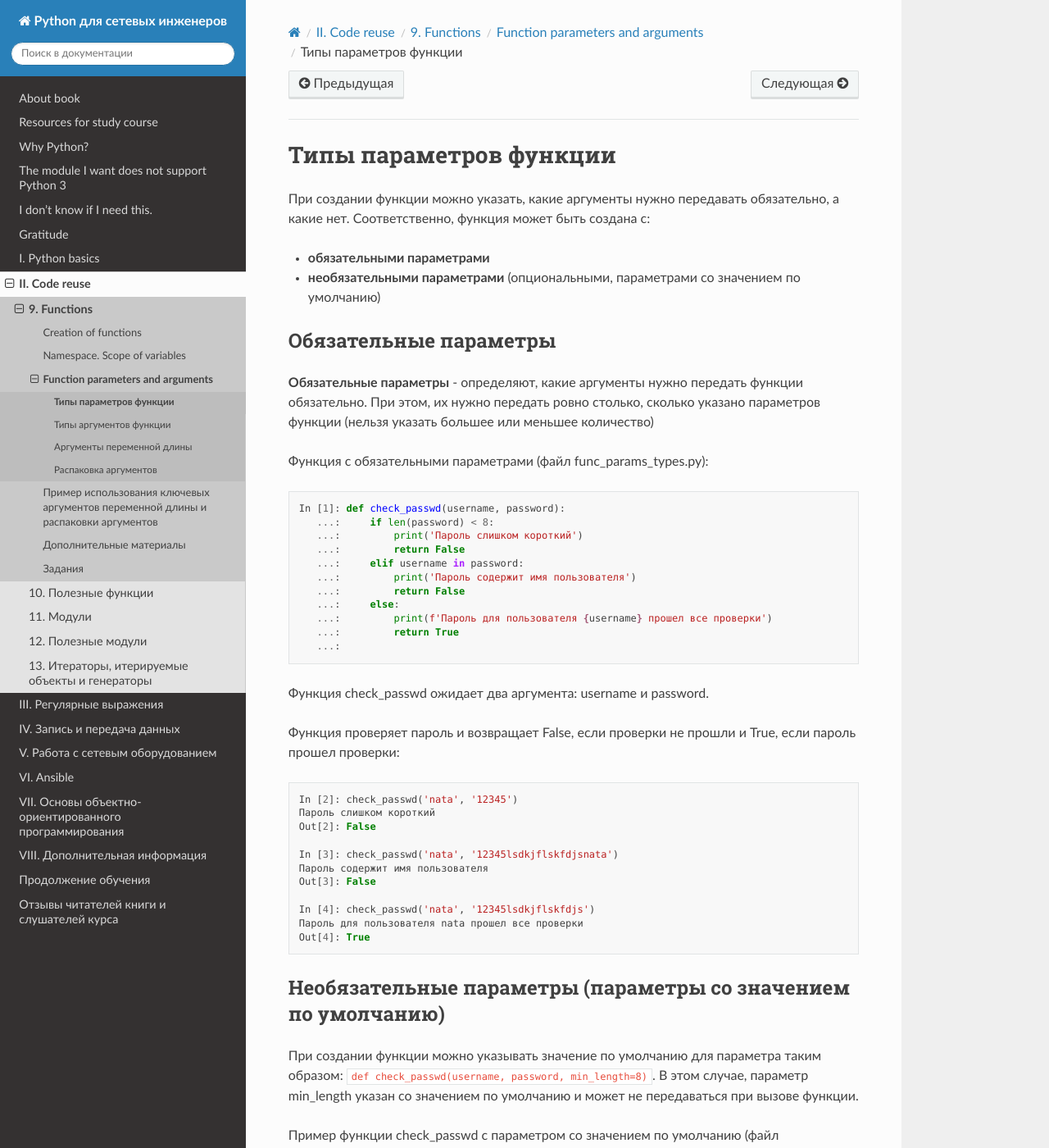
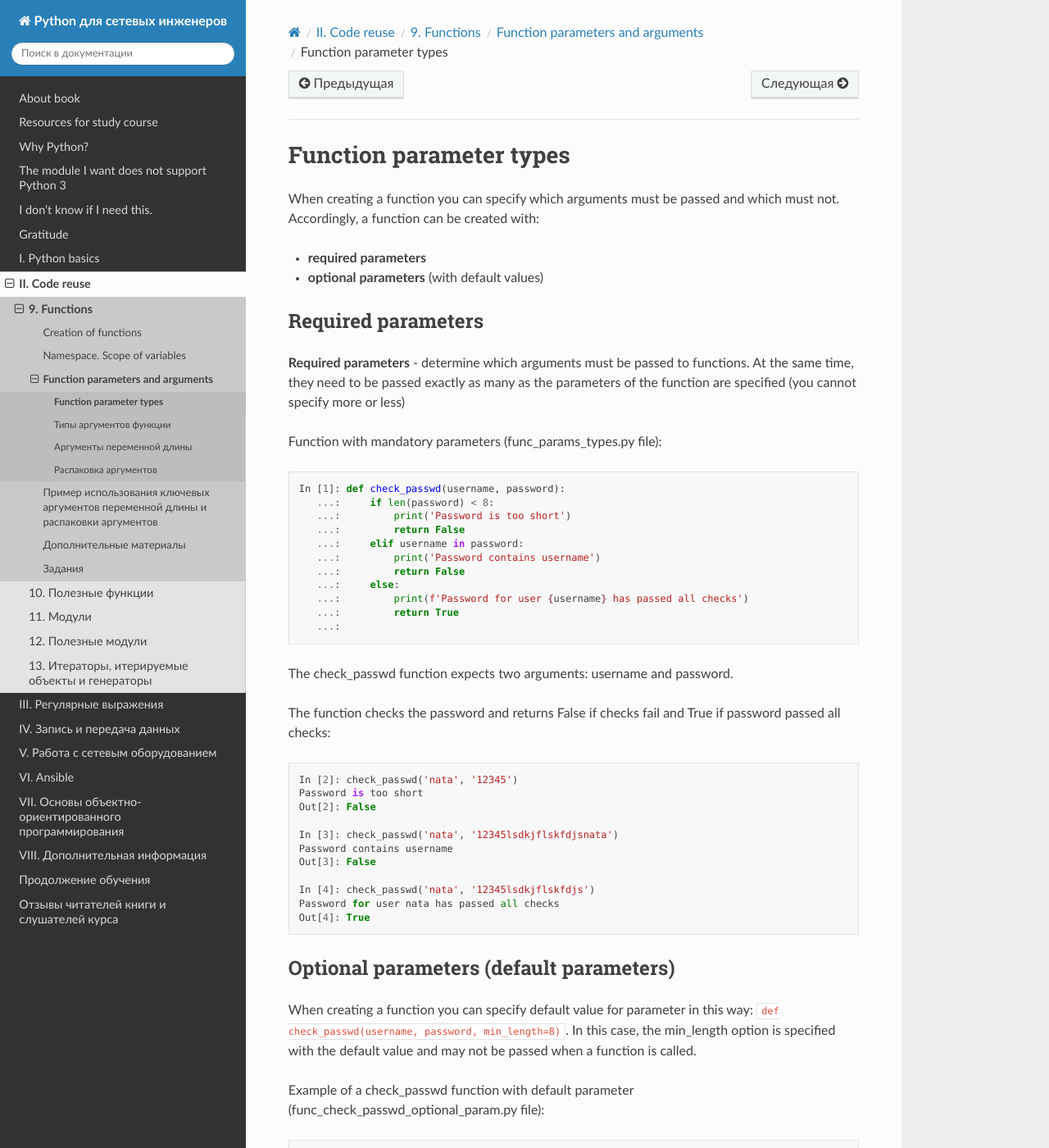
Before and after one commit to Aidar5/nattoeng, a Sphinx documentation site: the page built from docs/source/book/09_functions/3a_func_params_types.rst, in a window 1280 px wide and 1400 px high. Shown: the whole window at 82% size. Built offline with Sphinx 7.4.7 and the Read the Docs theme 2.0.0, drawn with Linux system fonts in a browser that asks for light colours; pages that are not in the unit, such as notebooks, are missing from menus; some of the changed text lies outside the part shown.

Commit message:
Update 3a_func_params_types.rst

```diff
--- a/docs/source/book/09_functions/3a_func_params_types.rst
+++ b/docs/source/book/09_functions/3a_func_params_types.rst
@@ -1,95 +1,87 @@
-Типы параметров функции
+Function parameter types
 -----------------------
 
-При создании функции можно указать, какие аргументы нужно передавать
-обязательно, а какие нет. Соответственно, функция может быть создана с:
+When creating a function you can specify which arguments must be passed and which must not. Accordingly, a function can be created with:
 
-* **обязательными параметрами**
-* **необязательными параметрами** (опциональными, параметрами со значением по умолчанию)
+* **required parameters**
+* **optional parameters** (with default values)
 
-Обязательные параметры
+Required parameters
 ~~~~~~~~~~~~~~~~~~~~~~
 
-**Обязательные параметры** - определяют, какие аргументы нужно передать
-функции обязательно. При этом, их нужно передать ровно столько, сколько
-указано параметров функции (нельзя указать большее или меньшее
-количество)
+**Required parameters** - determine which arguments must be passed to functions. At the same time, they need to be passed exactly as many as the parameters of the function are specified (you cannot specify more or less)
 
-Функция с обязательными параметрами (файл func\_params\_types.py):
+Function with mandatory parameters (func_params_types.py file):
 
 .. code:: python
 
     In [1]: def check_passwd(username, password):
        ...:     if len(password) < 8:
-       ...:         print('Пароль слишком короткий')
+       ...:         print('Password is too short')
        ...:         return False
        ...:     elif username in password:
-       ...:         print('Пароль содержит имя пользователя')
+       ...:         print('Password contains username')
        ...:         return False
        ...:     else:
-       ...:         print(f'Пароль для пользователя {username} прошел все проверки')
+       ...:         print(f'Password for user {username} has passed all checks')
        ...:         return True
        ...:
 
 
-Функция check_passwd ожидает два аргумента: username и password.
+The check_passwd function expects two arguments: username and password.
 
-Функция проверяет пароль и возвращает False, если проверки не прошли и
-True, если пароль прошел проверки:
+The function checks the password and returns False if checks fail and True if password passed all checks:
 
 .. code:: python
 
     In [2]: check_passwd('nata', '12345')
-    Пароль слишком короткий
+    Password is too short
     Out[2]: False
 
     In [3]: check_passwd('nata', '12345lsdkjflskfdjsnata')
-    Пароль содержит имя пользователя
+    Password contains username
     Out[3]: False
 
     In [4]: check_passwd('nata', '12345lsdkjflskfdjs')
-    Пароль для пользователя nata прошел все проверки
+    Password for user nata has passed all checks
     Out[4]: True
 
 
-Необязательные параметры (параметры со значением по умолчанию)
+Optional parameters (default parameters)
 ~~~~~~~~~~~~~~~~~~~~~~~~~~~~~~~~~~~~~~~~~~~~~~~~~~~~~~~~~~~~~~
 
-При создании функции можно указывать значение по умолчанию для параметра таким образом:
-``def check_passwd(username, password, min_length=8)``. В этом случае, параметр min_length
-указан со значением по умолчанию и может не передаваться при вызове функции.
+When creating a function you can specify default value for parameter in this way: ``def check_passwd(username, password, min_length=8)``. In this case, the min_length option is specified with the default value and may not be passed when a function is called.
 
 
-Пример функции check_passwd с параметром со значением по умолчанию (файл func_check_passwd_optional_param.py):
+Example of a check_passwd function with default parameter (func_check_passwd_optional_param.py file):
 
 .. code:: python
 
     In [6]: def check_passwd(username, password, min_length=8):
        ...:     if len(password) < min_length:
-       ...:         print('Пароль слишком короткий')
+       ...:         print('Password is too short')
        ...:         return False
        ...:     elif username in password:
-       ...:         print('Пароль содержит имя пользователя')
+       ...:         print('Password contains username')
        ...:         return False
        ...:     else:
-       ...:         print(f'Пароль для пользователя {username} прошел все проверки')
+       ...:         print(f'Password for user {username} has passed all checks')
        ...:         return True
        ...:
 
-Так как у параметра min_length есть значение по умолчанию, соответствующий аргумент
-можно не указывать при вызове функции, если значение по умолчанию подходит:
+Since the min_length parameter has a default value the corresponding argument can be omitted when a function is called if the default value fits you:
 
 .. code:: python
 
     In [7]: check_passwd('nata', '12345')
-    Пароль слишком короткий
+    Password is too short
     Out[7]: False
 
 
-Если нужно поменять значение по умолчанию:
+If you want to change the default value:
 
 .. code:: python
 
     In [8]: check_passwd('nata', '12345', 3)
-    Пароль для пользователя nata прошел все проверки
+    Password for user nata has passed all checks
     Out[8]: True
```
